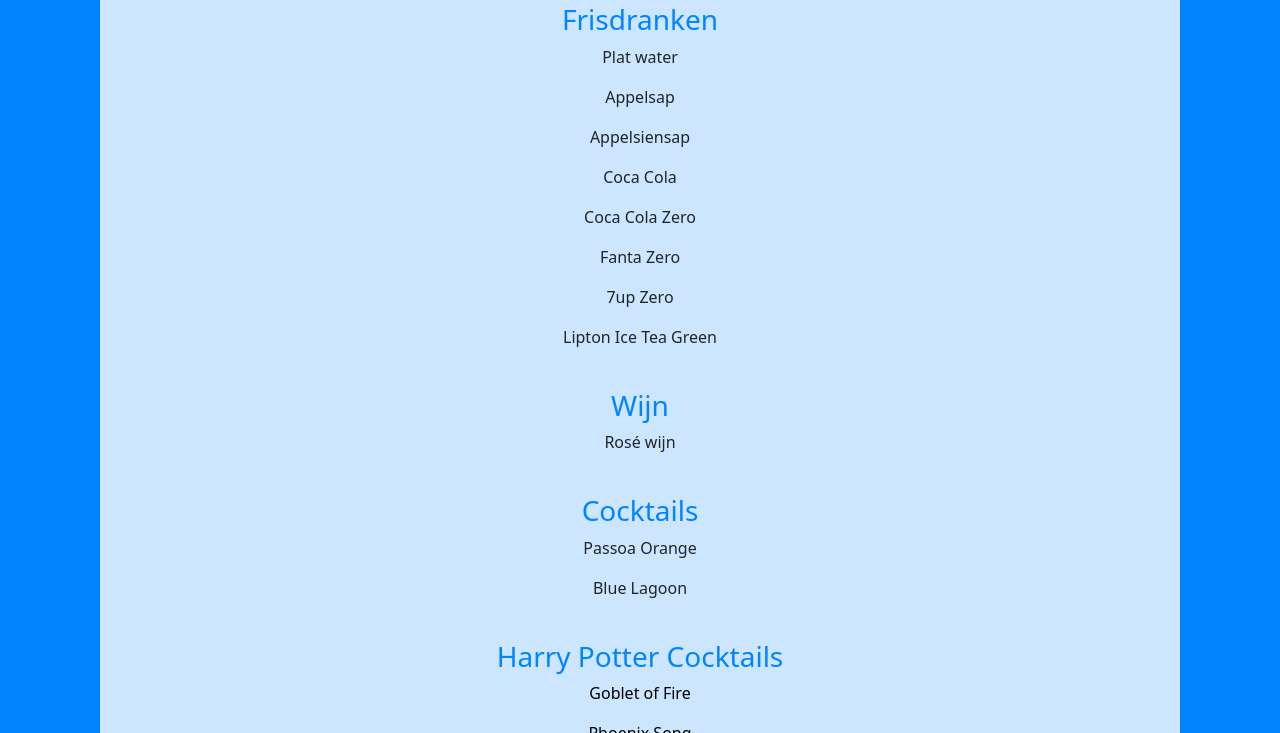
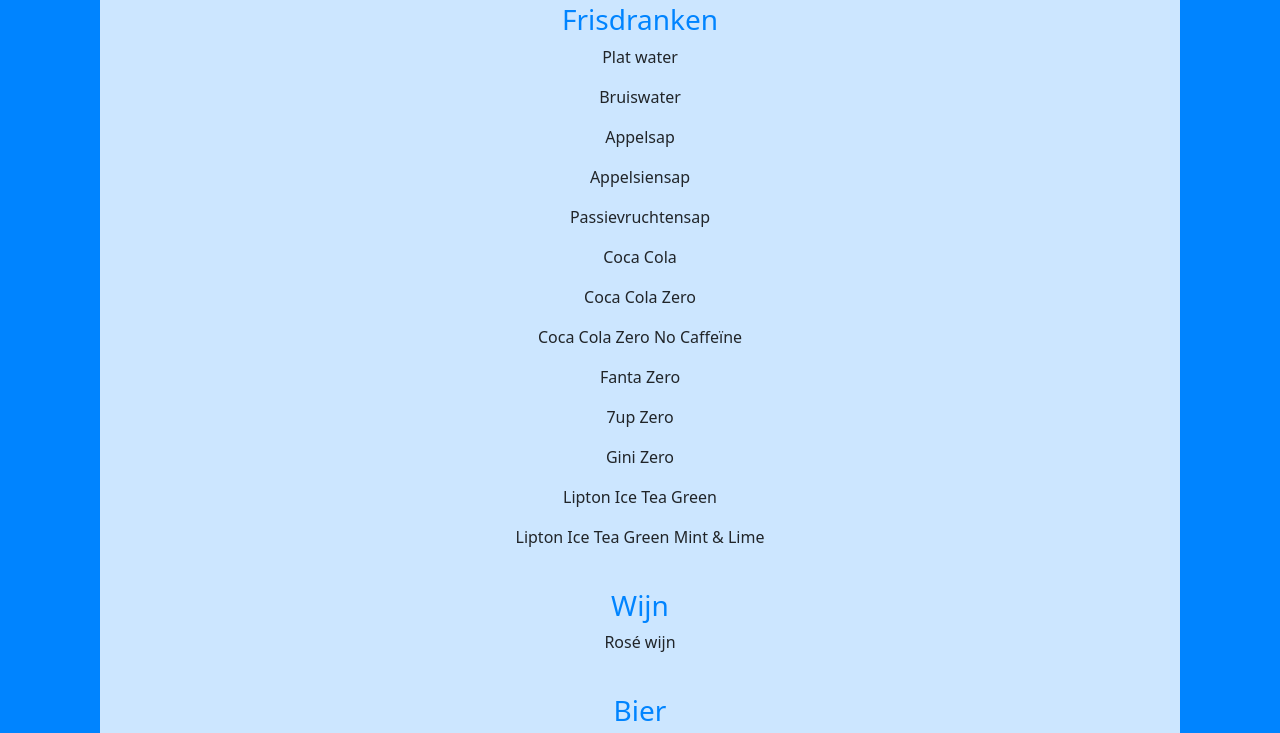
Before and after one commit to VueghsMick/Drankkaart, a plain HTML site: page Index.html in a window 1280 px wide. Shown: the part 58-791 px from the top of the page. Drawn offline with nearby package versions, Linux system fonts and the light colour scheme.

```diff
--- a/Index.html
+++ b/Index.html
@@ -14,16 +14,24 @@
         <h1>Drankkaart</h1>
         <h3>Frisdranken</h3>
             <p>Plat water</p>
+            <p>Bruiswater</p>
             <p>Appelsap</p>
             <p>Appelsiensap</p>
+            <p>Passievruchtensap</p>
             <p>Coca Cola</p>
             <p>Coca Cola Zero</p>
+            <p>Coca Cola Zero No Caffeïne</p>
             <p>Fanta Zero</p>
             <p>7up Zero</p>
+            <p>Gini Zero</p>
             <p>Lipton Ice Tea Green</p>
+            <p>Lipton Ice Tea Green Mint & Lime</p>
         <br>
         <h3>Wijn</h3>
             <p>Rosé wijn</p>
+        <br>
+        <h3>Bier</h3>
+            <p>Kriek</p>
         <br>
         <h3>Cocktails</h3>
             <p>Passoa Orange</p>
```
